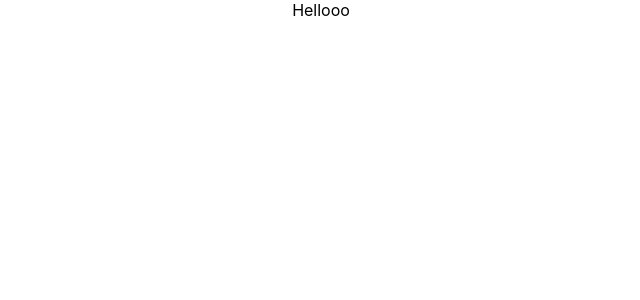
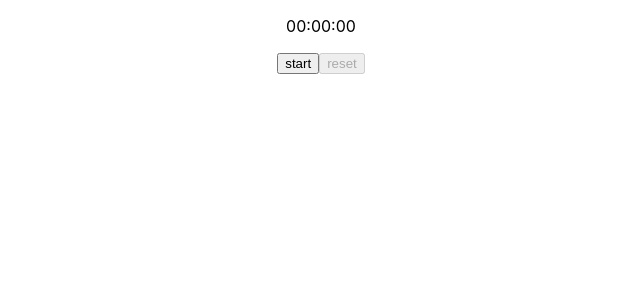
Before and after one commit to iamneo-production/eafcbabdfeaceedeeacceebdadbadffbabbf, a React (Create React App) app in the folder reactapp/: page / in a window 1280 px wide. Shown: the top 300 px of the page, without its empty margins (319-959 px from the left). Built offline with nearby package versions, Linux system fonts and the light colour scheme.

Commit message:
Backup Commit

```diff
--- a/reactapp/src/App.js
+++ b/reactapp/src/App.js
@@ -1,10 +1,46 @@
-
 import './App.css';
+import { useState } from 'react';
+import Stopwatch from './components/Stopwatch/Stopwatch';
 
 function App() {
+  const [time, setTime] = useState({s:0, m:0, h:0});
+  const [interv,setInterv] = useState();
+  const[status,setStatus] = useState(0)
+
+  const start =() =>{
+    run();
+    setStatus(1);
+    setInterv(setInterval(run,1000));
+  }
+  const pause = ()=>{
+    clearInterval(interv);
+    setStatus(2);
+  }
+  const reset=()=>{
+    clearInterval(interv);
+    setStatus(0);
+    setTime({s:0, m:0, h:0});
+  }
+  const resume = () => start();
+
+  var uS = time.s, uM = time.m, uH = time.h;
+
+  const run = () =>{
+    if(uM===60){
+      uH++;
+      uM=0;
+    }
+    if(uS===60){
+      uM++;
+      uS=0;
+    }
+    uS++;
+    return setTime({s:uS, m:uM, h:uH})
+  }
+
   return (
     <div className="App">
-     Hellooo
+     <Stopwatch time={time} start={start} pause={pause} reset={reset} resume={resume} status={status}/>
     </div>
   );
 }
--- /dev/null
+++ b/reactapp/src/components/Stopwatch/Stopwatch.js
@@ -0,0 +1,37 @@
+import React from 'react'
+
+const Stopwatch = (props) => {
+  return (
+    <div>
+        <div>
+            <p data-testid="time">
+            {(props.time.h >= 10)? props.time.h : "0"+props.time.h}:{(props.time.m >= 10)? props.time.m : "0"+props.time.m}
+             :{(props.time.s >= 10)? props.time.s : "0"+props.time.s}
+            </p>
+        </div>
+        <div>
+            {(props.status===0)?
+            <div>
+                 <button data-testid="start" onClick={props.start}>start</button>
+                 <button data-testid="reset" disabled={true}>reset</button>
+            </div>:""
+            }
+            {(props.status===1)?
+            <div>
+                 <button data-testid="pause" onClick={props.pause}>pause</button>
+                 <button data-testid="reset" onClick={props.reset}>reset</button>
+            </div>:""
+            }
+            {(props.status===2)?
+            <div>
+                 <button data-testid="resume" onClick={props.resume}>resume</button>
+                 <button data-testid="reset" onClick={props.reset}>reset</button>
+            </div>:""
+            }
+
+        </div>
+    </div>
+  )
+}
+
+export default Stopwatch
```
Also changed, not shown: 1 other file (tests, documents, lock files or other folders).
